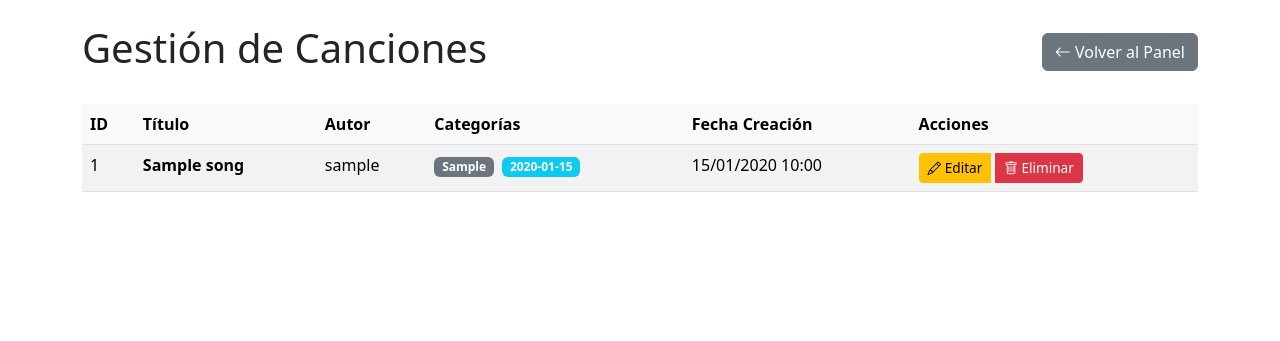
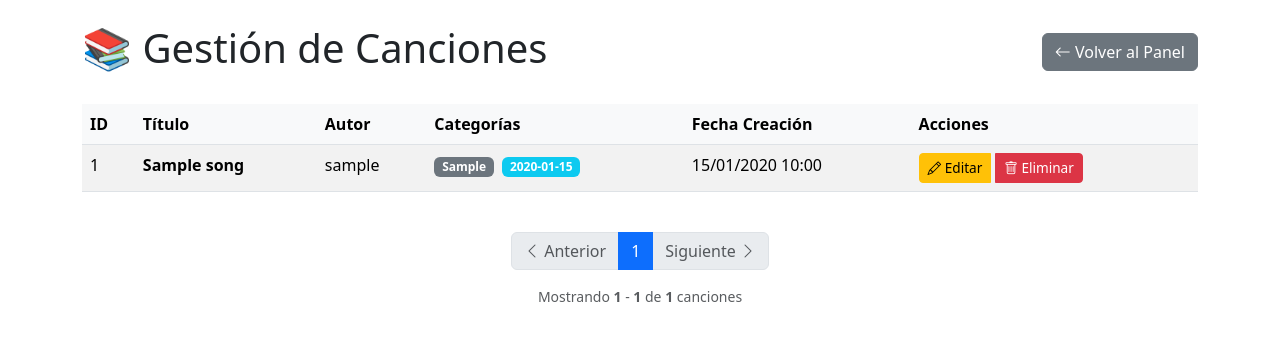
Before and after one commit to Gabrielbricefer/cancionero-iglesia, a Flask app: page /admin/songs in a window 1280 px wide. Shown: the part 56-397 px from the top of the page. Run offline with Flask 3, Linux system fonts and the light colour scheme; a user stored in the database is signed in; tables that the repository leaves empty hold one stand-in row (values such as "Sample post").

Commit message:
actualizacion de paginacion

```diff
--- a/app.py
+++ b/app.py
@@ -55,6 +55,9 @@ def admin_required(f):
 # ========== RUTAS PÚBLICAS ==========
 @app.route('/')
 def index():
+    page = request.args.get('page', 1, type=int)  # Página actual (por defecto 1)
+    per_page = 10  # Canciones por página (ajústalo a tu gusto)
+
     query = Song.query
     category_order = request.args.get('order')
     category_time = request.args.get('time')
@@ -67,7 +70,8 @@ def index():
     if search:
         query = query.filter(Song.title.contains(search) | Song.lyrics.contains(search))
 
-    songs = query.order_by(Song.title).all()
+    # Paginación
+    paginated_songs = query.order_by(Song.title).paginate(page=page, per_page=per_page, error_out=False)
 
     orden_misa_opciones = ['entrada', 'piedad', 'gloria', 'aclamación del evangelio',
                           'ofertorio', 'santo', 'cordero', 'comunión', 'salida', 'extras']
@@ -75,12 +79,14 @@ def index():
                                 'cuaresma', 'triduo pascual', 'pascua', 'extra']
 
     return render_template('index.html',
-                         songs=songs,
+                         songs=paginated_songs,
                          orden_misa_opciones=orden_misa_opciones,
                          tiempo_liturgico_opciones=tiempo_liturgico_opciones,
                          selected_order=category_order,
                          selected_time=category_time,
-                         search=search)
+                         search=search,
+                         page=page,
+                         per_page=per_page)
 
 # ========== AUTENTICACIÓN ==========
 @app.route('/login', methods=['GET', 'POST'])
@@ -355,8 +361,13 @@ def my_songs():
         flash('Tu cuenta está bloqueada.', 'danger')
         return redirect(url_for('index'))
 
-    songs = Song.query.filter_by(user_id=current_user.id).order_by(Song.title).all()
-    return render_template('my_songs.html', songs=songs)
+    page = request.args.get('page', 1, type=int)
+    per_page = 10
+
+    query = Song.query.filter_by(user_id=current_user.id)
+    paginated_songs = query.order_by(Song.title).paginate(page=page, per_page=per_page, error_out=False)
+
+    return render_template('my_songs.html', songs=paginated_songs, page=page, per_page=per_page)
 
 # ========== ADMINISTRACIÓN ==========
 @app.route('/admin/dashboard')
@@ -399,8 +410,13 @@ def admin_toggle_block(user_id):
 @login_required
 @admin_required
 def admin_songs():
-    songs = Song.query.order_by(Song.created_at.desc()).all()
-    return render_template('admin_songs.html', songs=songs)
+    page = request.args.get('page', 1, type=int)
+    per_page = 10
+
+    query = Song.query
+    paginated_songs = query.order_by(Song.created_at.desc()).paginate(page=page, per_page=per_page, error_out=False)
+
+    return render_template('admin_songs.html', songs=paginated_songs, page=page, per_page=per_page)
 
 # ========== PLANIFICAR MISA ==========
 @app.route('/plan_misa')
--- a/templates/admin_songs.html
+++ b/templates/admin_songs.html
@@ -2,7 +2,7 @@
 
 {% block content %}
 <div class="d-flex justify-content-between align-items-center mb-4">
-    <h1>Gestión de Canciones</h1>
+    <h1>📚 Gestión de Canciones</h1>
     <a href="{{ url_for('admin_dashboard') }}" class="btn btn-secondary">
         <i class="bi bi-arrow-left"></i> Volver al Panel
     </a>
@@ -21,7 +21,8 @@
             </tr>
         </thead>
         <tbody>
-            {% for song in songs %}
+            {% if songs.items %}
+                {% for song in songs.items %}
                 <tr>
                     <td>{{ song.id }}</td>
                     <td><strong>{{ song.title }}</strong></td>
@@ -45,7 +46,49 @@
                     </td>
                 </tr>
                 {% endfor %}
+            {% else %}
+                <tr>
+                    <td colspan="6" class="text-center text-muted">No hay canciones registradas.</td>
+                </tr>
+            {% endif %}
         </tbody>
     </table>
 </div>
+
+<!-- PAGINACIÓN -->
+{% if songs.items and songs.total > 0 %}
+    <nav aria-label="Paginación de canciones" class="mt-4">
+        <ul class="pagination justify-content-center">
+            <!-- Anterior -->
+            <li class="page-item {% if not songs.has_prev %}disabled{% endif %}">
+                <a class="page-link" href="{{ url_for('admin_songs', page=songs.prev_num) if songs.has_prev else '#' }}">
+                    <i class="bi bi-chevron-left"></i> Anterior
+                </a>
+            </li>
+
+            <!-- Números de página -->
+            {% for page_num in songs.iter_pages(left_edge=1, right_edge=1, left_current=2, right_current=2) %}
+                {% if page_num %}
+                    <li class="page-item {% if page_num == songs.page %}active{% endif %}">
+                        <a class="page-link" href="{{ url_for('admin_songs', page=page_num) }}">{{ page_num }}</a>
+                    </li>
+                {% else %}
+                    <li class="page-item disabled"><span class="page-link">…</span></li>
+                {% endif %}
+            {% endfor %}
+
+            <!-- Siguiente -->
+            <li class="page-item {% if not songs.has_next %}disabled{% endif %}">
+                <a class="page-link" href="{{ url_for('admin_songs', page=songs.next_num) if songs.has_next else '#' }}">
+                    Siguiente <i class="bi bi-chevron-right"></i>
+                </a>
+            </li>
+        </ul>
+    </nav>
+
+    <div class="text-center text-muted small">
+        Mostrando <strong>{{ songs.first }}</strong> - <strong>{{ songs.last }}</strong> de <strong>{{ songs.total }}</strong> canciones
+    </div>
+{% endif %}
+
 {% endblock %}
```
Also changed, not shown: templates/index.html (+35 -5 lines), templates/my_songs.html (+29 -2 lines). Lines whose indentation alone changed are shown as unchanged.
